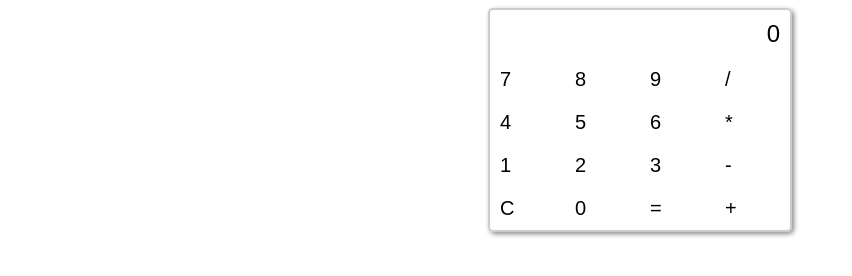
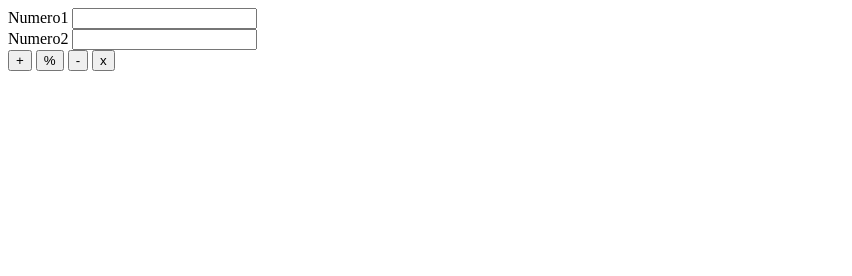
Before and after one commit to DKLuisMinaya/Calculadora, a plain HTML site: page index.html in a window 1280 px wide. Shown: the whole page, without its empty margins (0-852 px from the left). Drawn offline with Linux system fonts and the light colour scheme.

Commit message:
CalculaoraDs

```diff
--- a/index.html
+++ b/index.html
@@ -5,69 +5,21 @@
     <meta name="viewport" content="width=device-width, initial-scale=1.0">
 
     <title>Calculadora</title>
-    <style>
-        body {
-            font-family: Arial, sans-serif;
-        }
 
-        .calculator {
-            width: 300px;
-            margin: 0 auto;
-            border: 2px solid #ccc;
-            border-radius: 5px;
-            box-shadow: 2px 2px 5px #888;
-        }
-
-        .result {
-            text-align: right;
-            font-size: 24px;
-            padding: 10px;
-        }
-
-        .btn-row {
-            display: flex;
-        }
-
-        .btn {
-            flex: 1;
-            padding: 10px;
-            font-size: 20px;
-            cursor: pointer;
-            transition: background-color 0.3s;
-        }
-
-        .btn:hover {
-            background-color: #ccc;
-        }
-    </style>
 </head>
 <body>
-    <div class="calculator">
-        <div class="result" id="result">0</div>
-        <div class="btn-row" >
-            <div class="btn" onclick="appendToResult('7')">7</div>
-            <div class="btn" onclick="appendToResult('8')">8</div>
-            <div class="btn" onclick="appendToResult('9')">9</div>
-            <div class="btn" onclick="appendToResult('/')">/</div>
-        </div>
-        <div class="btn-row">
-            <div class="btn" onclick="appendToResult('4')">4</div>
-            <div class="btn" onclick="appendToResult('5')">5</div>
-            <div class="btn" onclick="appendToResult('6')">6</div>
-            <div class="btn" onclick="appendToResult('*')">*</div>
-        </div>
-        <div class="btn-row">
-            <div class="btn" onclick="appendToResult('1')">1</div>
-            <div class="btn" onclick="appendToResult('2')">2</div>
-            <div class="btn" onclick="appendToResult('3')">3</div>
-            <div class="btn" onclick="appendToResult('-')">-</div>
-        </div>
-        <div class="btn-row">
-            <div class="btn" onclick="clearResult()">C</div>
-            <div class="btn" onclick="appendToResult('0')">0</div>
-            <div class="btn" onclick="calculateResult()">=</div>
-            <div class="btn" onclick="appendToResult('+')">+</div>
-        </div>
+    <div>
+        <label for="">Numero1</label>
+        <input type="text">
+    </div>
+    <div>
+        <label for="">Numero2</label>
+        <input type="text">
+    </div>
+
+    <div>
+        <button onclick="">+</button> <button onclick="">%</button>
+        <button onclick="">-</button> <button onclick="">x</button>
     </div>
     <script src="script.js"></script>
 </body>
```
